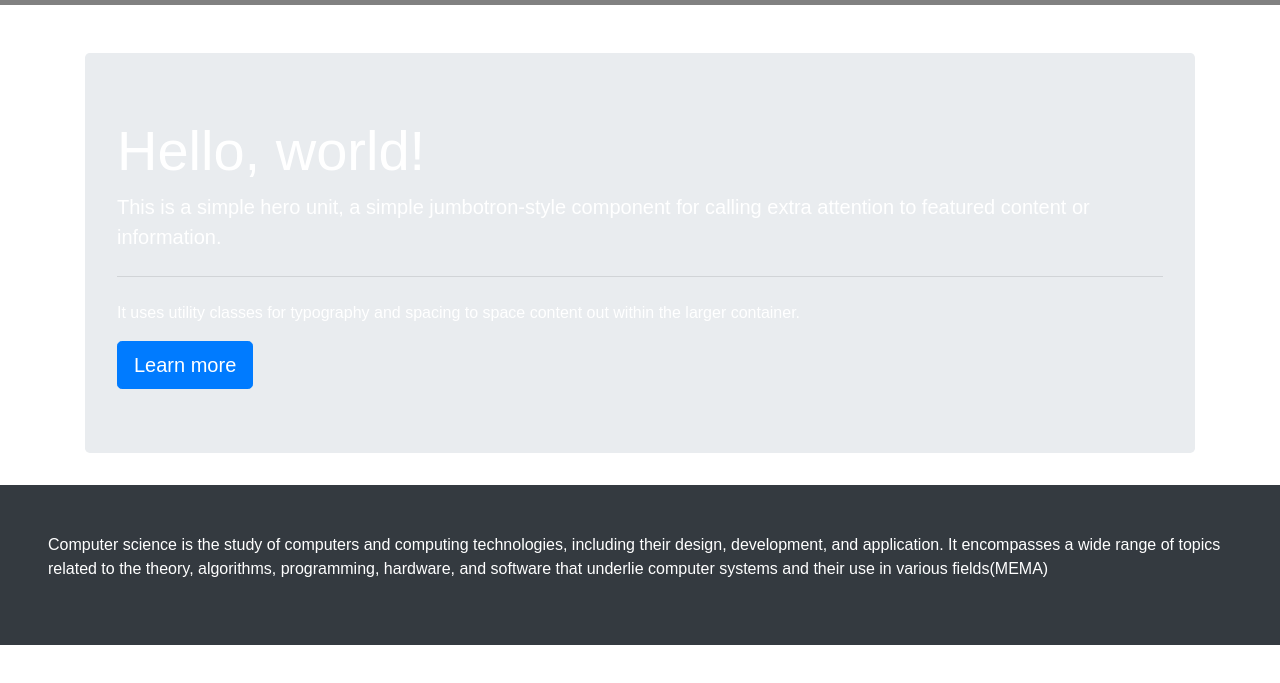
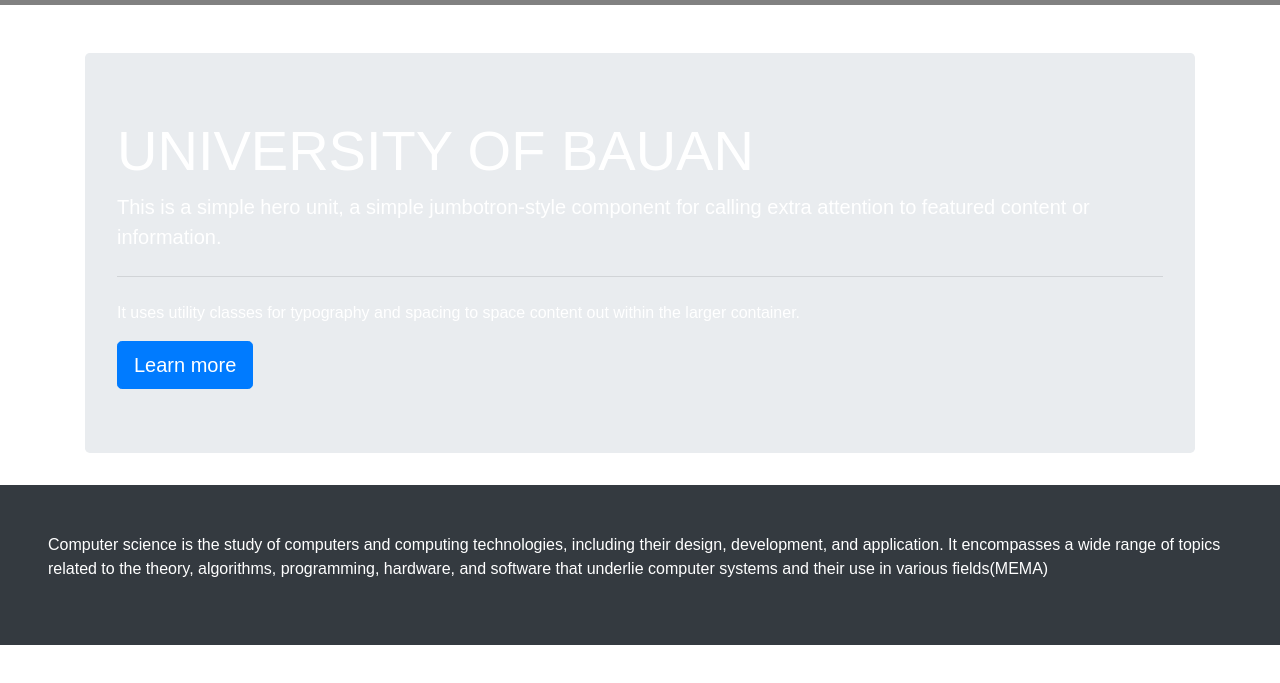
Before and after one commit to pajaganas/mr_knight_client, a plain HTML site: page index.html in a window 1280 px wide. Shown: the part 71-754 px from the top of the page. Drawn offline with nearby package versions, Linux system fonts and the light colour scheme.

```diff
--- a/index.html
+++ b/index.html
@@ -87,7 +87,7 @@
     <!--- content --->
     <div class="container mt-5">
         <div class="jumbotron">
-            <h1 class="display-4">Hello, world!</h1>
+            <h1 class="display-4">UNIVERSITY OF BAUAN</h1>
             <p class="lead">This is a simple hero unit, a simple jumbotron-style component for calling extra attention to featured content or information.</p>
             <hr class="my-4">
             <p>It uses utility classes for typography and spacing to space content out within the larger container.</p>
```
